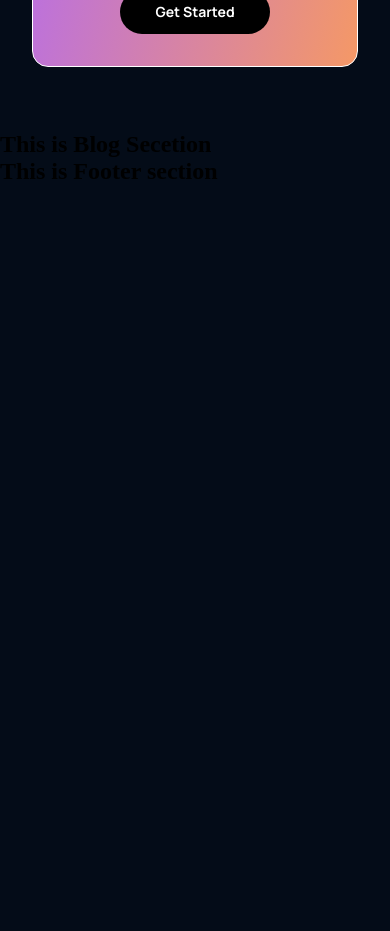
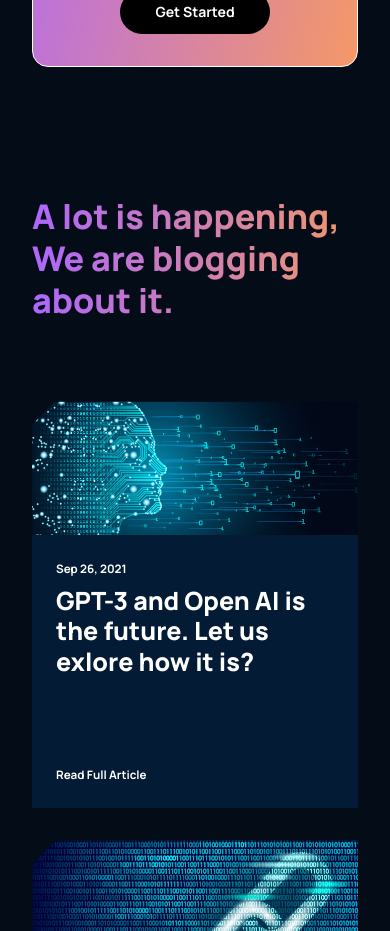
Before and after one commit to shafrinahamed97/gpt3, a React (Create React App) app: page / in a window 390 px wide. Shown: the part 4480-5411 px from the top of the page. Before the commit the page ends 4665 px from the top, so only its background shows below. Built offline with nearby package versions, Linux system fonts and the light colour scheme.

Commit message:
finished blog section , design it & responsive this section

```diff
--- a/src/components/article/Article.css
+++ b/src/components/article/Article.css
@@ -0,0 +1,60 @@
+.gpt3-blog-container-article {
+    width: 100%;
+    height: 100%;
+
+    display: flex;
+    flex-direction: column;
+    background: var(--color-footer);
+}
+
+.gpt3-blog-container-article-image {
+    width: 100%;
+    height: 100%;
+    background: var(--color-bg);
+}
+
+.gpt3-blog-container-article-image img {
+    width: 100%;
+    height: 100%;
+}
+
+.gpt3-blog-container-article-content {
+    display: flex;
+    flex-direction: column;
+    justify-content: space-between;
+
+    padding: 1rem 1.5rem;
+    height: 100%;
+}
+
+.gpt3-blog-container-article-content p {
+    font-family: var(--font-family);
+    font-size: 11.65px;
+    font-weight: 700;
+    line-height: 35px;
+
+    color: #fff;
+}
+
+.gpt3-blog-container-article-content h3 {
+    font-family: var(--font-family);
+    font-size: 25.11px;
+    font-weight: 800;
+    line-height: 30.30px;
+
+    color: #fff;
+    margin-bottom: 5rem;
+    cursor: pointer;
+}
+
+.gpt3-blog-container-article-content p:last-child {
+    cursor: pointer;
+}
+
+
+@media screen and (max-width: 550px) {
+    .gpt3_-blog-container-article-content h3 {
+        font-size: 18px;
+        line-height: 25p;
+    }
+}
--- a/src/components/article/Article.js
+++ b/src/components/article/Article.js
@@ -1,10 +1,21 @@
 import React from 'react';
 import './Article.css';
 
-const Article = () => {
+
+
+const Article = ({ imgUrl, date, text }) => {
     return (
-        <div>
-
+        <div className='gpt3-blog-container-article'>
+            <div className="gpt3-blog-container-article-image">
+                <img src={imgUrl} alt="blog image" />
+            </div>
+            <div className="gpt3-blog-container-article-content">
+                <div>
+                    <p>{date}</p>
+                    <h3>{text}</h3>
+                </div>
+                <p>Read Full Article</p>
+            </div>
         </div>
     );
 };
--- a/src/containers/blog/Blog.css
+++ b/src/containers/blog/Blog.css
@@ -0,0 +1,78 @@
+.gpt3-blog {
+    display: flex;
+    flex-direction: column;
+}
+
+.gpt3-blog-heading {
+    width: 100%;
+    text-align: left;
+
+    margin-bottom: 5rem;
+}
+
+.gpt3-blog-heading h1 {
+    font-size: 62px;
+    line-height: 75px;
+    font-family: var(--font-family);
+    font-weight: 800;
+}
+
+.gpt3-blog-container {
+    display: flex;
+    flex-direction: row;
+}
+
+.gpt3-blog-container-groupA {
+    flex: 0.75;
+    margin-right: 2rem;
+}
+
+.gpt3-blog-container-groupB {
+    flex: 1;
+
+    display:grid;
+    grid-template-columns: repeat(2, 1fr);
+    grid-gap: 2rem;
+}
+
+@media screen and (max-width: 990px) {
+    .gpt3-blog-container {
+        flex-direction: column-reverse;
+    }
+
+
+    .gpt3-blog-container-groupA {
+        margin: 2rem 0;
+    }
+
+    .gpt3-blog-container-groupA .gpt3-blog-container-article  {
+       width: 48%;
+    }
+
+    .gpt3-blog-container-groupA .gpt3-blog-container-article-image {
+        height: 250px;
+    }
+}
+
+@media screen and (max-width: 700px) {
+    .gpt3-blog-container-groupB {
+        grid-template-columns: repeat(1, 1fr);
+    }
+
+    .gpt3-blog-container-groupA .gpt3-blog-container-article  {
+       width: 100%;
+    }
+
+    .gpt3-blog-heading h1 {
+        font-size: 46px;
+        line-height: 52px;
+    }
+}
+
+@media screen and (max-width: 550px) {
+    .gpt3-blog-heading h1 {
+        font-size: 34px;
+        line-height: 42px;
+    }
+
+}
--- a/src/containers/blog/Blog.js
+++ b/src/containers/blog/Blog.js
@@ -1,10 +1,26 @@
 import React from 'react';
+import Article from '../../components/article/Article';
 import './Blog.css';
+import { blog01, blog02, blog03, blog04, blog05 } from './imports';
 
 const Blog = () => {
     return (
-        <div>
-            <h2>This is Blog Secetion</h2>
+        <div className='gpt3-blog- section-padding' id='blog'>
+            <div className="gpt3-blog-heading">
+                <h1 className='gradient-text'>A lot is happening, We are blogging about it.</h1>
+            </div>
+            <div className="gpt3-blog-container">
+                <div className="gpt3-blog-container-groupA">
+                    <Article imgUrl={blog01} date="Sep 26, 2021" text="GPT-3 and Open  AI is the future. Let us exlore how it is?" ></Article>
+                </div>
+                <div className="gpt3-blog-container-groupB">
+                    <Article imgUrl={blog02} date="Sep 26, 2021" text="GPT-3 and Open  AI is the future. Let us exlore how it is?"></Article>
+                    <Article imgUrl={blog03} date="Sep 26, 2021" text="GPT-3 and Open  AI is the future. Let us exlore how it is?"></Article>
+                    <Article imgUrl={blog04} date="Sep 26, 2021" text="GPT-3 and Open  AI is the future. Let us exlore how it is?"></Article>
+                    <Article imgUrl={blog05} date="Sep 26, 2021" text="GPT-3 and Open  AI is the future. Let us exlore how it is?"></Article>
+                </div>
+            </div>
+
         </div>
     );
 };
--- /dev/null
+++ b/src/containers/blog/imports.js
@@ -0,0 +1,14 @@
+import blog01 from '../../assests/blog01.png';
+import blog02 from '../../assests/blog02.png'
+import blog03 from '../../assests/blog03.png';
+import blog04 from '../../assests/blog04.png';
+import blog05 from '../../assests/blog05.png';
+
+export {
+    blog01,
+    blog02,
+    blog03,
+    blog04,
+    blog05
+
+};
```
